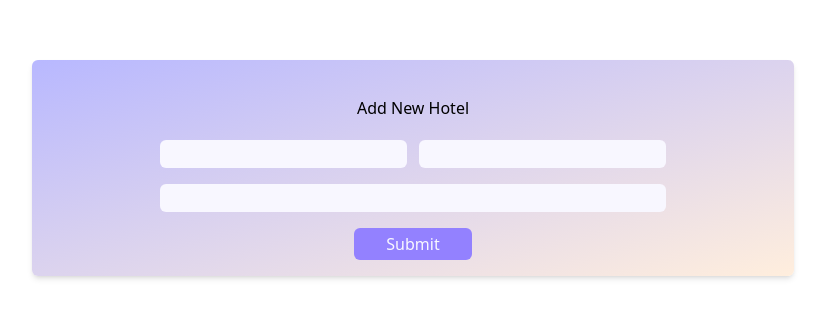
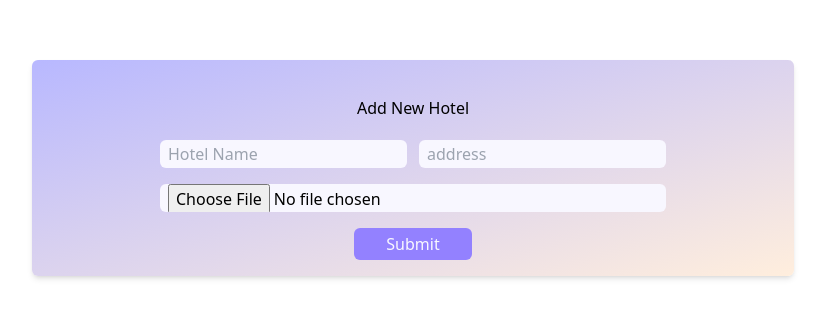
Before and after one commit to Rajvardhan222/hotel-assignments, a React (Vite) app in the folder client/hotel/: page /add in a window 1280 px wide. Shown: the part 232-550 px from the top of the page, without its empty margins (227-1052 px from the left). Built offline with nearby package versions, Linux system fonts and the light colour scheme.

Commit message:
refactor AddHotelForm to integrate react-hook-form for improved form validation and submission handling; update Input component to support ref forwarding

```diff
--- a/client/hotel/src/components/AddHotelForm.jsx
+++ b/client/hotel/src/components/AddHotelForm.jsx
@@ -1,8 +1,18 @@
 import React from 'react'
 import InputText from './Input'
 import Button from './Button'
+import {useForm} from 'react-hook-form'
 
 function AddHotelForm({name}) {
+  const {
+    register,
+    handleSubmit,
+    formState: { errors },
+  } = useForm()
+
+  async function onSubmit(data) {
+    console.log(data)
+  }
   return (
     <>
     <div className=" shadow-md bg-gradient-to-br from-quaternary to-tertiary p-4 rounded-md">
@@ -10,10 +20,25 @@ function AddHotelForm({name}) {
           <h4>{name}</h4>
         </div>
         <div className="px-7 w-full lg:px-28  md:px-16  ">
-          <form className="grid  grid-cols-1 md:grid-cols-2 gap-y-4 gap-x-3">
-            <InputText />
-            <InputText />
-            <InputText className={'md:col-span-2'}/>
+          <form className="grid  grid-cols-1 md:grid-cols-2 gap-y-4 gap-x-3"
+
+
+          onSubmit={handleSubmit(onSubmit)}>
+
+            <InputText
+
+            placeholder="Hotel Name"
+            {...register('hotelName', { required: 'Hotel Name is required' , minLength: { value: 3, message: 'Hotel Name should be at least 3 characters' } })}
+            />
+            <InputText
+
+            placeholder="address"
+            {...register('address', { required: 'Address is required' , minLength: { value: 3, message: 'Address should be at least 3 characters' } })}
+            />
+            <InputText type='file' className={'md:col-span-2'}
+
+            {...register('image', { required: 'Image is required' })}
+            />
             <div className="m-auto md:col-span-2">
               <Button>Submit</Button>
             </div>
--- a/client/hotel/src/components/Input.jsx
+++ b/client/hotel/src/components/Input.jsx
@@ -1,19 +1,20 @@
 import React from 'react'
+import {forwardRef} from 'react'
 
-function InputText({className,placeholder,type = "text",options=[],disabled=false}) {
+function InputText({className,placeholder,type = "text",options=[],disabled=false,...props},ref) {
   return (
     <>
       {type === 'option' ? (
-        <select disabled={disabled} className={` ${className} h-7 px-2 outline-none rounded-md bg-quinary`}>
+        <select {...props} ref={ref} disabled={disabled} className={` ${className} h-7 px-2 outline-none rounded-md bg-quinary`}>
           {options.map((option, index) => (
             <option key={index}>{option}</option>
           ))}
         </select>
       ) : (
-        <input disabled={disabled} type={type} placeholder={placeholder} className={` ${className} h-7 px-2 outline-none rounded-md bg-quinary`} />
+        <input {...props} ref={ref} disabled={disabled} type={type} placeholder={placeholder} className={` ${className} h-7 px-2 outline-none rounded-md bg-quinary`} />
       )}
     </>
   )
 }
 
-export default InputText
+export default  forwardRef(InputText)
```
